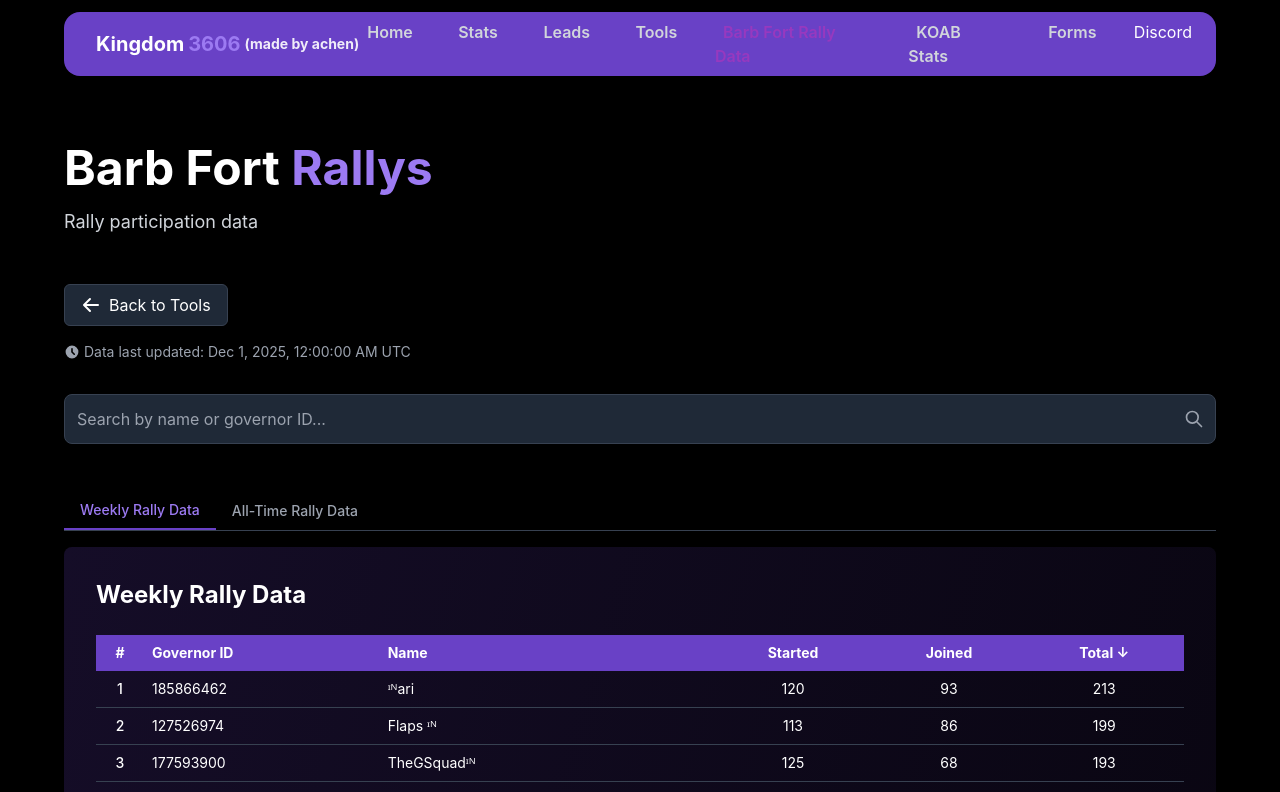
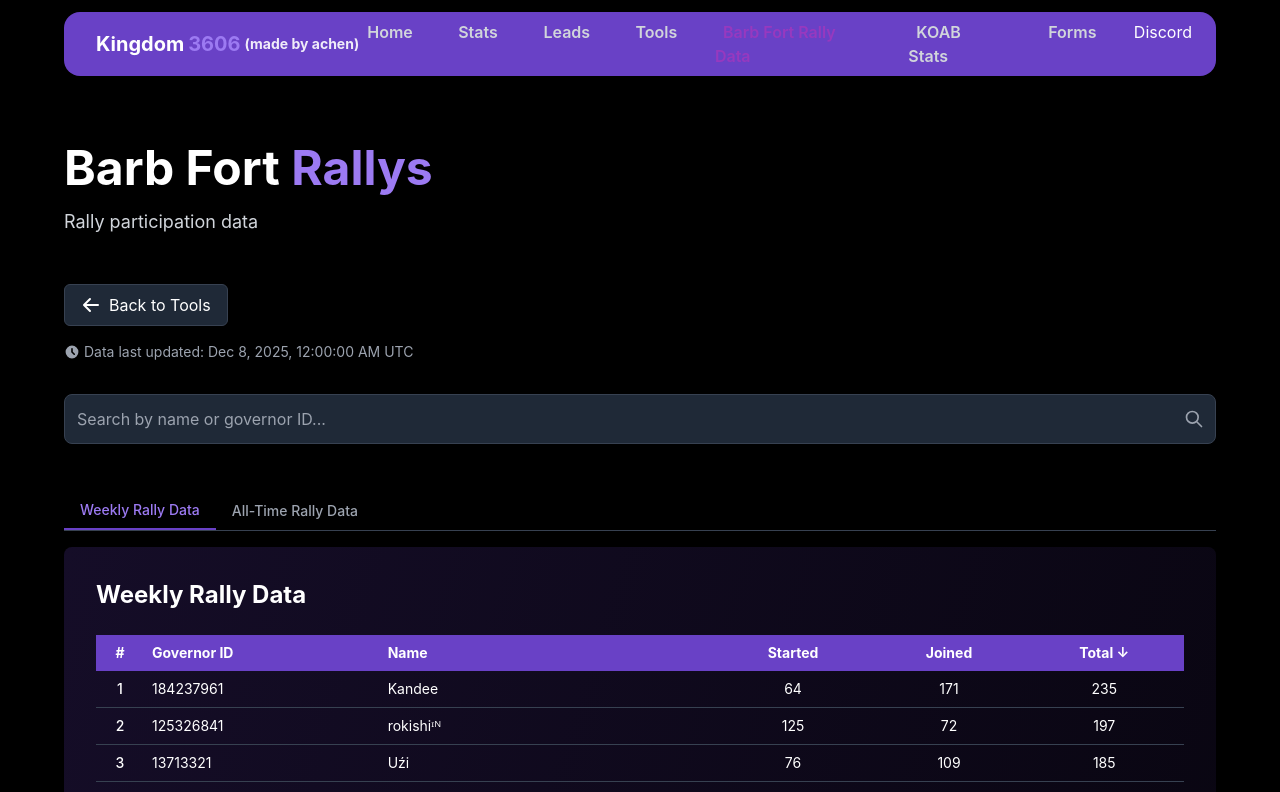
Before and after one commit to achen1076/3606, a React (Create React App) app: page /barbfortrally in a window 1280 px wide. Shown: the top 792 px of the page. Built offline with nearby package versions, Linux system fonts and the light colour scheme.

Commit message:
update bf stats

```diff
--- a/src/pages/BarbForRallyPage.tsx
+++ b/src/pages/BarbForRallyPage.tsx
@@ -268,7 +268,7 @@ export default function BarbForRallyPage() {
   // Format: "YYYY-MM-DDThh:mm:ss-04:00" for EST timezone
   // Example: August 11, 2025 7:56 PM EST = "2025-08-11T19:56:00-04:00"
   // Note: The -04:00 part specifies the EST timezone offset
-  const MANUAL_TIMESTAMP = new Date("2025-11-30T20:00:00-04:00"); // November 27, 2025 08:00:00 PM EST
+  const MANUAL_TIMESTAMP = new Date("2025-12-07T20:00:00-04:00"); // November 27, 2025 08:00:00 PM EST
 
   // Function to fetch weekly data
   const fetchWeeklyData = async () => {
```
Also changed, not shown: public/data/rally_data_entire.csv, public/data/rally_data_weekly.csv.
